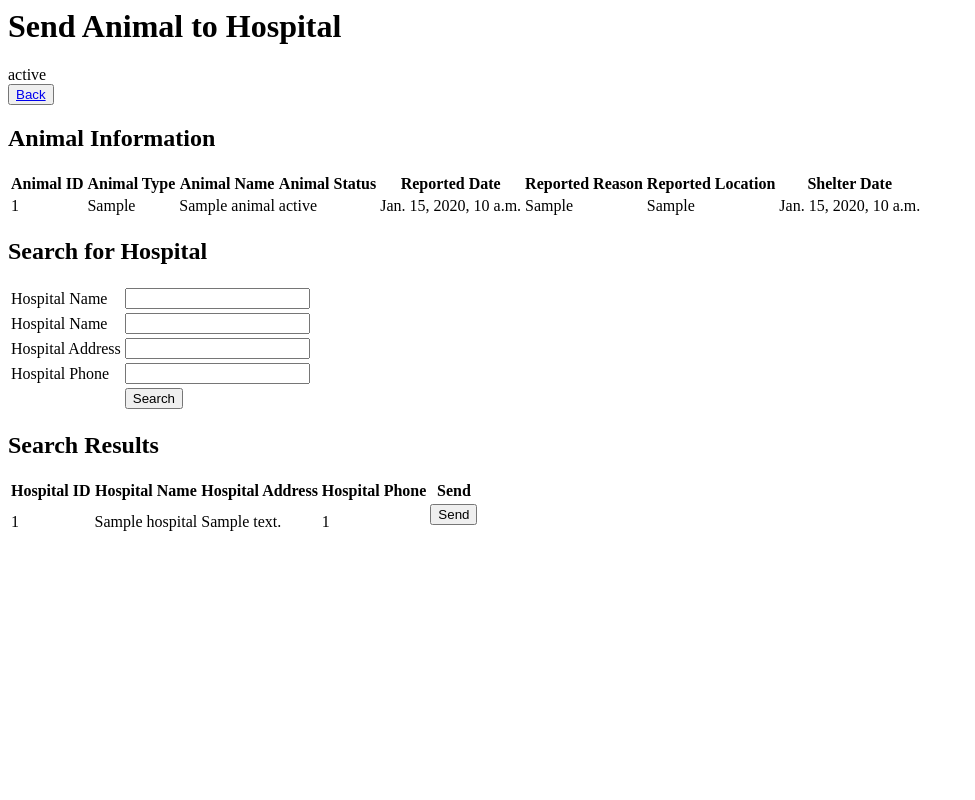
After one commit to kbkbowo/DBM_final_project, a Django app: template templates/org_animal_hospital.html in a window 1280 px wide. The commit adds this page. Shown: the whole page, without its empty margins (0-975 px from the left). Run offline with Django 4.2, Linux system fonts and the light colour scheme; tables that the repository leaves empty hold one stand-in row (values such as "Sample post"); the template is opened without the code that fills it: values that come from a table or form of the project are taken from there, most other values are stand-ins (such as "Sample title", 1, 10 or a date in 2020); some libraries are stand-ins or nearby versions.

Commit message:
add hospital utils

```diff
--- a/myapp/db_utils.py
+++ b/myapp/db_utils.py
@@ -4,6 +4,7 @@ import pandas as pd
 import pandas.io.sql as sqlio
 import json
 import time
+from datetime import datetime
 
 config = "configs/db_aws.yaml"
 
@@ -211,6 +212,7 @@ def get_org_animals(org_id):
     SELECT a.Animal_ID, a.Animal_type, a.Animal_name, a.Animal_status, a.Reported_date, a.Reported_reason, a.Reported_location, a.Shelter_date, a.Adopt_user_ID, a.Report_user_ID
     FROM ANIMAL AS a
     WHERE a.Org_ID = '{org_id}'
+        AND a.Animal_status = 'Sheltered'
     ORDER BY a.Shelter_date DESC;
     """
     cur.execute(sql)
@@ -348,3 +350,53 @@ def set_visit_state(visit_id, state):
     cur.execute(sql)
     conn.commit()
     return True
+
+def send_animal(org_id, animal_id, hospital_id, reason):
+    conn, cur = get_db()
+    # Animal_ID,Hospital_ID,OrgID,Sent_date,Return_date,Sent_reason
+    try:
+        sql = f"""
+        INSERT INTO SENT_TO
+        VALUES ('{animal_id}', '{hospital_id}', '{org_id}', CURRENT_DATE, NULL, '{reason}');
+        """
+        cur.execute(sql)
+        conn.commit()
+        return True
+    except:
+        conn.rollback()
+        return False
+
+def take_back_animal(animal_id, hospital_id, sent_date):
+    conn, cur = get_db()
+    print(sent_date)
+    sent_date = datetime.strptime(sent_date, "%b. %d, %Y").date()
+    print(sent_date)
+    try:
+        sql = f"""
+        UPDATE SENT_TO
+        SET Return_date = CURRENT_DATE
+        WHERE Animal_ID = '{animal_id}' AND Hospital_ID = '{hospital_id}' AND Sent_date = '{sent_date}';
+        """
+        cur.execute(sql)
+        conn.commit()
+        return True
+    except Exception as e:
+        conn.rollback()
+        print(e)
+        return False
+
+def get_org_animals_at_hospital(org_id):
+    conn, cur = get_db()
+    sql = f"""
+    SELECT s.Animal_ID, a.Animal_type, a.Animal_name, a.Shelter_date, s.Hospital_ID, h.Hospital_Name, s.Sent_date, s.Sent_reason, h.Hospital_Address, h.Hospital_phone_number
+    FROM SENT_TO AS s
+        JOIN ANIMAL AS a ON s.Animal_ID = a.Animal_ID
+        JOIN HOSPITAL AS h ON s.Hospital_ID = h.Hospital_ID
+    WHERE s.Org_ID = '{org_id}' AND s.Return_date IS NULL
+    ORDER BY s.Sent_date DESC;
+    """
+    df = sqlio.read_sql_query(sql, conn)
+    # process datetime obj to text
+    # df['sent_date'] = df['sent_date'].astype(str)
+    # process the date cols
+    return df.to_records()
--- a/myapp/forms.py
+++ b/myapp/forms.py
@@ -507,3 +507,27 @@ class OrgVisitForm(forms.Form):
             print(e)
             conn.rollback()
             return False
+
+class SelectHospitalForm(forms.Form):
+    hospital_id = forms.CharField(required=False)
+    hospital_name = forms.CharField(required=False)
+    hospital_address = forms.CharField(required=False)
+    hospital_phone = forms.CharField(required=False)
+
+    def query_search(self):
+        conn, cur = get_db()
+        hospital_id = self.cleaned_data['hospital_id']
+        hospital_name = self.cleaned_data['hospital_name']
+        hospital_address = self.cleaned_data['hospital_address']
+        hospital_phone = self.cleaned_data['hospital_phone']
+
+        sql = f"""
+        SELECT *
+        FROM HOSPITAL AS h
+        WHERE h.Hospital_ID LIKE '%{hospital_id}%'
+            AND h.Hospital_Name LIKE '%{hospital_name}%'
+            AND h.Hospital_Address LIKE '%{hospital_address}%'
+            AND h.Hospital_phone_number LIKE '%{hospital_phone}%';
+        """
+        df = sqlio.read_sql_query(sql, conn)
+        return df.to_records()
--- a/myapp/urls.py
+++ b/myapp/urls.py
@@ -23,6 +23,9 @@ urlpatterns = [
     path('org_home/<str:org_id>/event_panel/<str:event_id>/delete_event/', views.org_delete_event, name='org_delete_event'),
     path('org_home/<str:org_id>/animal_panel/', views.org_animal_panel, name='org_animal_panel'),
     path('org_home/<str:org_id>/animal_panel/<str:animal_id>/shelter/', views.org_shelter_animal, name='org_shelter_animal'),
+    path('org_home/<str:org_id>/animal_panel/<str:animal_id>/hospital/', views.org_hospital_animal, name='org_hospital_animal'),
+    path('org_home/<str:org_id>/animal_panel/<str:animal_id>/hospital/<str:hospital_id>/send/', views.org_send_animal, name='org_send_animal'),
+    path('org_home/<str:org_id>/animal_panel/<str:animal_id>/hospital/<str:hospital_id>/bring_back/<str:sent_date>/', views.org_take_back_animal, name='org_take_back_animal'),
     path('org_home/<str:org_id>/visit_panel/', views.org_visit_panel, name='org_visit_panel'),
     path('org_home/<str:org_id>/visit_panel/<int:visit_id>/approve/', views.org_visit_approve, name='org_visit_approve'),
     path('org_home/<str:org_id>/visit_panel/<int:visit_id>/reject/', views.org_visit_reject, name='org_visit_reject'),
--- /dev/null
+++ b/templates/org_animal_hospital.html
@@ -0,0 +1,92 @@
+
+<head>
+    <title>Send Animal to Hospital</title>
+</head>
+
+<body>
+    <h1>Send Animal to Hospital</h1>
+    {{ status }}
+    <form method="GET">
+        <button>
+            <a href="../../">Back</a>
+        </button>
+    </form>
+
+    <!-- display animal information here -->
+    <h2>Animal Information</h2>
+    <table>
+        <tr>
+            <th>Animal ID</th>
+            <th>Animal Type</th>
+            <th>Animal Name</th>
+            <th>Animal Status</th>
+            <th>Reported Date</th>
+            <th>Reported Reason</th>
+            <th>Reported Location</th>
+            <th>Shelter Date</th>
+        </tr>
+        <tr>
+            <td>{{ animal.animal_id }}</td>
+            <td>{{ animal.animal_type }}</td>
+            <td>{{ animal.animal_name }}</td>
+            <td>{{ animal.animal_status }}</td>
+            <td>{{ animal.reported_date }}</td>
+            <td>{{ animal.reported_reason }}</td>
+            <td>{{ animal.reported_location }}</td>
+            <td>{{ animal.shelter_date }}</td>
+        </tr>
+    </table>
+
+    <h2>Search for Hospital</h2>
+    <form method="POST">
+        {% csrf_token %}
+        <table>
+            <tr>
+                <td><label for="hospital_id">Hospital Name</label></td>
+                <td>{{ form.hospital_id }}</td>
+            </tr>
+            <tr>
+                <td><label for="hospital_name">Hospital Name</label></td>
+                <td>{{ form.hospital_name }}</td>
+            </tr>
+            <tr>
+                <td><label for="hospital_address">Hospital Address</label></td>
+                <td>{{ form.hospital_address }}</td>
+            </tr>
+            <tr>
+                <td><label for="hospital_phone_number">Hospital Phone</label></td>
+                <td>{{ form.hospital_phone }}</td>
+            </tr>
+            <tr>
+                <td> </td>
+                <td><button type="submit" name="Search">Search</button></td>
+            </tr>
+        </table>
+    </form>
+    {% if hospitals|length > 0 %}
+    <h2>Search Results</h2>
+    <table>
+        <tr>
+            <th>Hospital ID</th>
+            <th>Hospital Name</th>
+            <th>Hospital Address</th>
+            <th>Hospital Phone</th>
+            <th>Send</th>
+        </tr>
+        {% for hospital in hospitals %}
+        <tr>
+            <td>{{ hospital.hospital_id }}</td>
+            <td>{{ hospital.hospital_name }}</td>
+            <td>{{ hospital.hospital_address }}</td>
+            <td>{{ hospital.hospital_phone_number }}</td>
+            <td>
+                <form method="post">
+                    {% csrf_token %}
+                    <button type="submit" formaction="{{ hospital.hospital_id }}/send/">Send</button>
+                </form>
+            </td>
+        </tr>
+        {% endfor %}
+    </table>
+    {% endif %}
+</body>
--- a/templates/org_home.html
+++ b/templates/org_home.html
@@ -139,9 +139,6 @@
             <tr>
                 <th ms-auto>Org_ID</th>
                 <th ms-auto>Org_Name</th>
-                <th ms-auto>Address</th>
-                <th ms-auto>Phone_Num</th>
-                <th ms-auto>Founded_Date</th>
                 <th ms-auto>Homepage</th>
                 <th ms-auto>Event Panel</th>
                 <th ms-auto>Animal Panel</th>
@@ -152,9 +149,6 @@
             <tr>
                 <td ms-auto>{{ org.org_id }}</td>
                 <td ms-auto>{{ org.org_name }}</td>
-                <td ms-auto>{{ org.org_address }}</td>
-                <td ms-auto>{{ org.org_phone }}</td>
-                <td ms-auto>{{ org.org_founded_date }}</td>
                 <td><form><button type="submit" formaction="../org_home/{{ org.org_id }}">Homepage</button></form></td>
                 <td><form><button type="submit" formaction="../org_home/{{ org.org_id }}/event_panel">Event Panel</button></form></td>
                 <td><form><button type="submit" formaction="../org_home/{{ org.org_id }}/animal_panel">Animal Panel</button></form></td>
```
Also changed, not shown: myapp/views.py (+75 -7 lines), templates/org_animal_hospital_send.html (added, +27 -0 lines), templates/org_animal_panel.html (+33 -27 lines), templates/org_animal_shelter.html (renamed from templates/org_shelter_animal.html), templates/org_event_create.html (renamed from templates/org_create_event.html), templates/org_event_delete.html (renamed from templates/org_delete_event.html).
